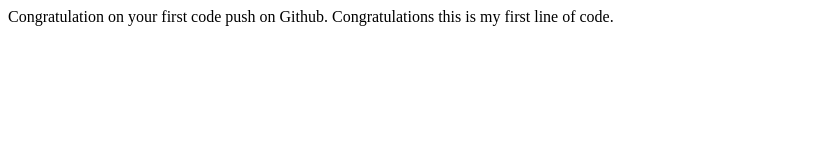
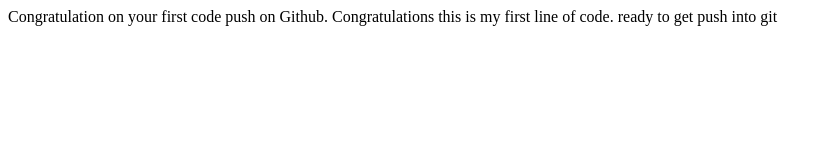
Before and after one commit to Divyanshutester/testcases, a plain HTML site: page index.html in a window 1280 px wide. Shown: the whole page, without its empty margins (0-833 px from the left). Drawn offline with Linux system fonts and the light colour scheme.

Commit message:
new commit

```diff
--- a/index.html
+++ b/index.html
@@ -8,5 +8,7 @@
 <body>
     Congratulation on your first code push on Github.
     Congratulations this is my first line of code.
+
+	ready to get push into git
 </body>
 </html>
```
